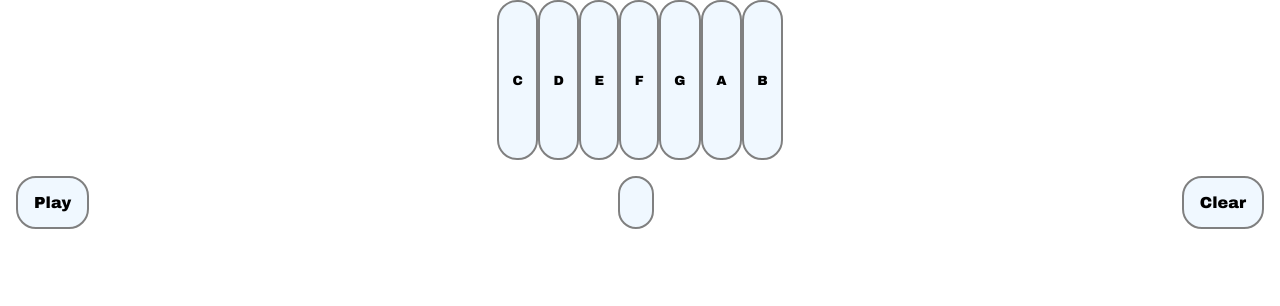
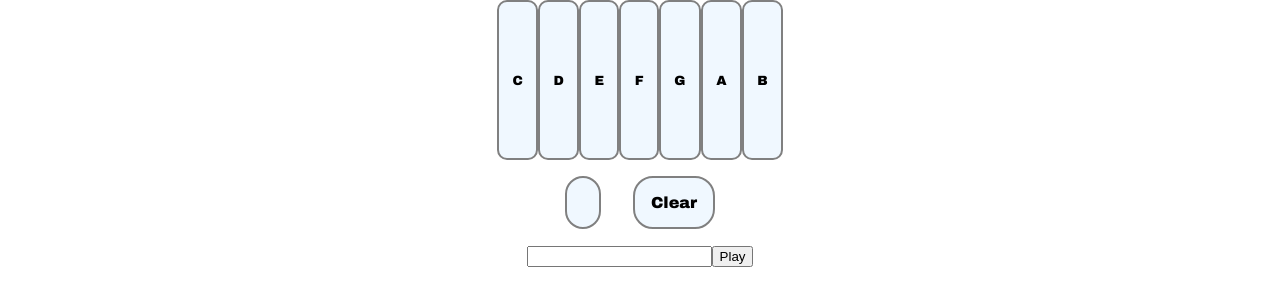
Before and after one commit to M00staff/bleacher-piano, a React (Create React App) app: page / in a window 1280 px wide. Shown: the top 306 px of the page. Built offline with nearby package versions, Linux system fonts and the light colour scheme.

Commit message:
add textbox functionality, and simple keyframe, refactor - at MVP

```diff
--- a/src/App.css
+++ b/src/App.css
@@ -6,15 +6,18 @@
   margin-left: auto;
 }
 
-button {
+.keyButton {
   border: solid 2px grey;
   background-color: aliceblue;
-  border-radius: 20px;
+  border-radius: 10px;
   cursor: pointer;
   padding: 1em;
-  transition: 0.5s ease-out;
   font-family: "Arial Black", Gadget, sans-serif;
   height: 100%;
+}
+
+.clickedButton {
+  animation: buttonClick 2s linear;
 }
 
 .notes {
@@ -23,13 +26,15 @@ button {
   display: block;
   margin: 1em;
   border-radius: 20px;
-  /* cursor: pointer; */
   padding: 1em;
-  transition: 0.5s ease-out;
   font-family: "Arial Black", Gadget, sans-serif;
 }
 
 .controlsWrapper {
   display: flex;
-  justify-content: space-between;
+  justify-content: center;
 }
+
+@keyframes buttonClick {
+  0%   {background-color:white;}
+}
--- a/src/components/Piano.jsx
+++ b/src/components/Piano.jsx
@@ -3,28 +3,63 @@ import React, { Fragment, useState, useRef } from "react"
 export const Piano = () => {
   const pianoKeys = ["C", "D", "E", "F", "G", "A", "B"]
   const [keys, setKeys] = useState([])
+  const [inputKeys, setInputKeys] = useState("")
   const keyRef = useRef([])
 
-  const addKeys = (letter) => {
+  const addKeys = (letter, event) => {
+    event.target.classList.add("clickedButton")
     setKeys([...keys, letter]);
   };
 
-  const fireKeys = () => {
-    keys.map((x, i) => (
-      setTimeout(() => (
-        keyRef.current[x].focus()
-      ), 1000 * i)))
+  const clearKeys = () => {
+    setKeys([])
+    setInputKeys("")
+  }
+
+  const validateInput = () => {
+    [...inputKeys].forEach((x, i) => {
+      if (i % 2 === 0) {
+        if (pianoKeys.includes(x)) {
+          setTimeout(() => (
+            keyRef.current[x].click()
+          ), 1000 * i)
+        } else {
+          console.error("ERROR - key must exist in piano keys");
+        }
+      }
+      else {
+        if (x !== ",") {
+          console.error("ERROR - needs to be comma delimited");
+        }
+      }
+    });
   }
 
   return (
     <Fragment>
       <div className="keyWrapper">
-        {pianoKeys.map(x => <button key={x} ref={(e) => keyRef.current[x] = e} onClick={() => addKeys(x)}>{x}</button>)}
+        {pianoKeys.map(x =>
+          <button
+            className="keyButton"
+            key={x}
+            ref={(e) => keyRef.current[x] = e}
+            onClick={(e) => addKeys(x, e)}
+            onAnimationEnd={(e) => e.target.classList.remove("clickedButton")}
+          >
+            {x}
+          </button>)}
       </div>
       <div className="controlsWrapper">
-        <div className="notes" onClick={() => fireKeys()}>Play</div>
-        <div className="notes">{keys}</div>
-        <div className="notes" onClick={() => setKeys([])}>Clear</div>
+        <div className="notes">
+          {keys.length ? keys.join() : null}
+        </div>
+        <div className="notes" onClick={() => clearKeys([])}>Clear</div>
+      </div>
+      <div className="controlsWrapper">
+        <form>
+          <input type="text" name="keys" value={inputKeys} onChange={(e) => setInputKeys(e.target.value)} />
+          <input type="button" value="Play" onClick={() => validateInput()} />
+        </form>
       </div>
     </Fragment>
   )
```
